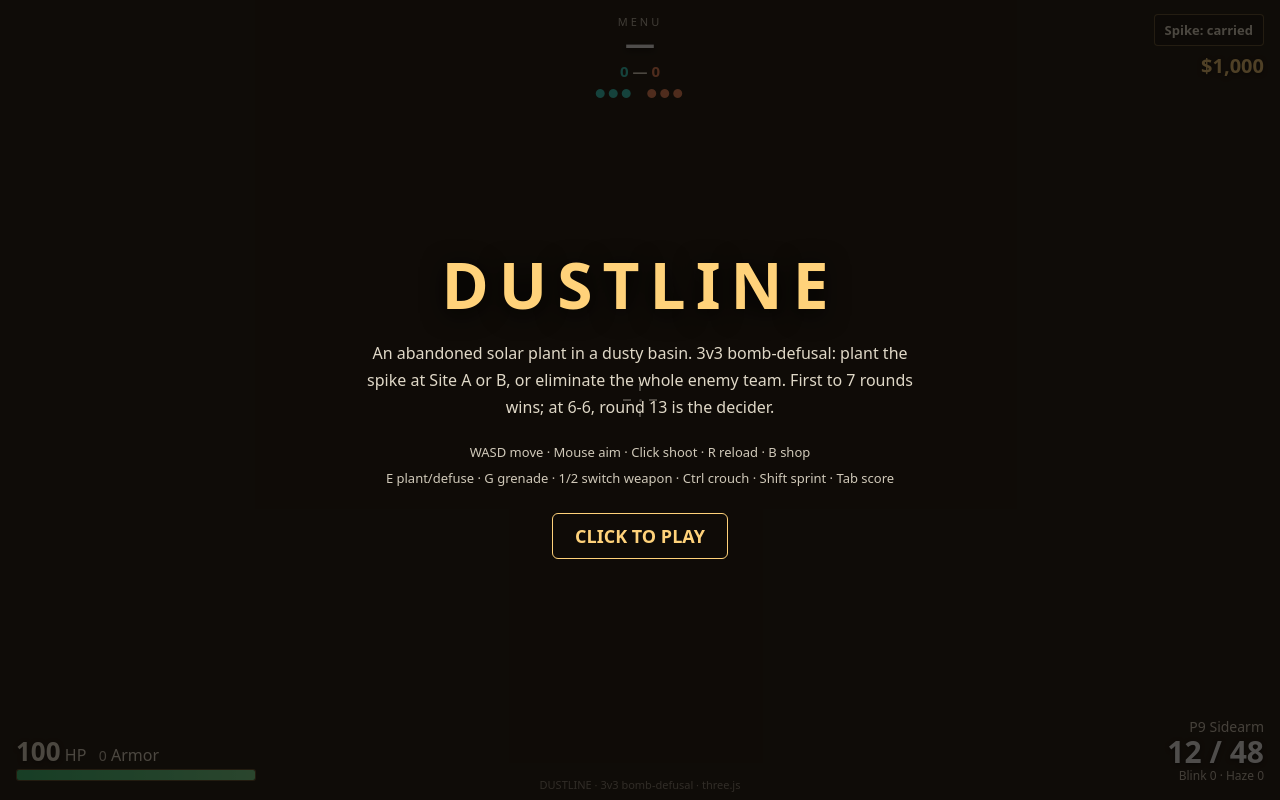
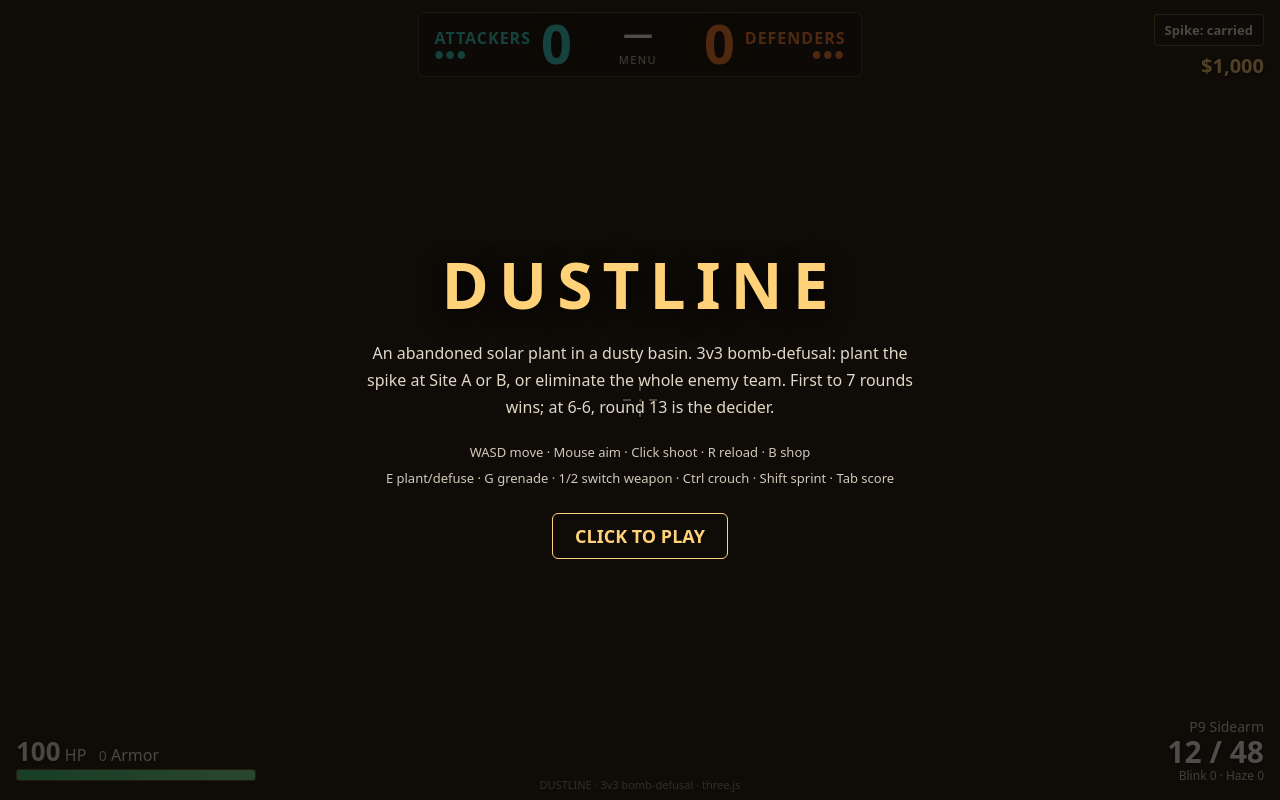
Before and after one commit to ardiansyahmam/dustline-fps, a plain HTML site: page game/index.html in a window 1280 px wide. Drawn offline with nearby package versions, Linux system fonts and the light colour scheme.

Commit message:
Round 3: live score bar in CS reference style (big team-colored scores, round info)

```diff
--- a/game/index.html
+++ b/game/index.html
@@ -30,15 +30,36 @@
   #hitmarker.kill i { background: #ff4030; }
   #vignette { inset: 0; background: radial-gradient(ellipse at center, transparent 55%, rgba(200, 20, 10, 0.55) 100%); opacity: 0; z-index: 4; }
   #flashbang { inset: 0; background: #fff; opacity: 0; z-index: 5; pointer-events: none; }
-  /* top bar */
-  #topbar { top: 14px; left: 50%; transform: translateX(-50%); text-align: center; }
-  #phase-label { font-size: 11px; letter-spacing: 3px; opacity: 0.8; }
+  /* top bar — live score bar like the reference: team name + BIG score
+     on each side, big timer in the middle with round info under it, and
+     a thin 13-round pips row under the bar. Scores dominate; team colors
+     stay DUSTLINE teal vs orange (no overtime: "ROUND 1 · first to 7" /
+     "ROUND 13 · DECIDER" under the timer, never "OT"). */
+  #topbar { top: 12px; left: 50%; transform: translateX(-50%); text-align: center;
+    background: rgba(12, 9, 6, 0.55); border: 1px solid rgba(255, 210, 122, 0.25);
+    border-radius: 6px; padding: 6px 16px 5px; }
+  #tb-row { display: flex; align-items: center; gap: 18px; }
+  .tb-side { display: flex; align-items: center; gap: 10px; }
+  .tb-namecol { display: flex; flex-direction: column; gap: 1px; }
+  .tb-side.atk .tb-namecol { align-items: flex-start; text-align: left; }
+  .tb-side.def .tb-namecol { align-items: flex-end; text-align: right; }
+  .tb-team-name { font-size: 16px; font-weight: 800; letter-spacing: 1px; white-space: nowrap; }
+  .tb-side.atk .tb-team-name { color: var(--teal); }
+  .tb-side.def .tb-team-name { color: #ff7a2e; }
+  .tb-score { font-size: 54px; font-weight: 900; line-height: 0.9; font-variant-numeric: tabular-nums;
+    text-shadow: 0 2px 0 rgba(0,0,0,0.5), 0 0 14px rgba(0,0,0,0.35); }
+  .tb-side.atk .tb-score { color: var(--teal); }
+  .tb-side.def .tb-score { color: #ff7a2e; }
+  #alive-atk, #alive-def { font-size: 10px; letter-spacing: 2px; line-height: 1; }
+  #alive-atk { color: var(--teal); } #alive-def { color: #ff7a2e; }
+  .tb-mid { text-align: center; min-width: 96px; }
   #timer { font-size: 30px; font-weight: 800; color: #fff; text-shadow: 0 2px 6px #000; font-variant-numeric: tabular-nums; line-height: 1; }
   #timer.urgent { color: #ff5040; }
-  #score-row { font-size: 15px; font-weight: 700; margin-top: 2px; }
-  #score-atk { color: var(--teal); } #score-def { color: #ff8a5a; }
-  #alive-atk, #alive-def { font-size: 12px; letter-spacing: 2px; }
-  #alive-atk { color: var(--teal); } #alive-def { color: #ff8a5a; }
+  #phase-label { font-size: 11px; letter-spacing: 1.5px; opacity: 0.85; margin-top: 3px; white-space: nowrap; }
+  #top-pips { margin-top: 3px; font-size: 11px; letter-spacing: 2px; line-height: 1; }
+  #top-pips .pip-atk { color: #2fd8c8; text-shadow: 0 0 6px rgba(47, 216, 200, 0.7); }
+  #top-pips .pip-def { color: #ff7a2e; text-shadow: 0 0 6px rgba(255, 122, 46, 0.7); }
+  #top-pips .pip-todo { color: rgba(255,255,255,0.25); }
   #bomb-status { top: 14px; right: 16px; text-align: right; font-size: 13px; font-weight: 600;
     background: var(--panel); border: 1px solid var(--line); padding: 6px 10px; border-radius: 4px; }
   #bomb-status.danger { color: #ff5040; border-color: #ff5040; background: rgba(60, 10, 5, 0.9);
@@ -174,10 +195,21 @@
 <div id="crosshair" class="hud"><i class="t"></i><i class="b"></i><i class="l"></i><i class="r"></i><i class="dot"></i></div>
 <div id="hitmarker" class="hud"><i></i><i></i></div>
 <div id="topbar" class="hud">
-  <div id="phase-label">MENU</div>
-  <div id="timer">—</div>
-  <div id="score-row"><span id="score-atk">0</span> — <span id="score-def">0</span></div>
-  <div><span id="alive-atk">●●●</span> &nbsp; <span id="alive-def">●●●</span></div>
+  <div id="tb-row">
+    <div class="tb-side atk">
+      <div class="tb-namecol"><span class="tb-team-name">ATTACKERS</span><span id="alive-atk">●●●</span></div>
+      <span class="tb-score" id="score-atk">0</span>
+    </div>
+    <div class="tb-mid">
+      <div id="timer">—</div>
+      <div id="phase-label">MENU</div>
+    </div>
+    <div class="tb-side def">
+      <span class="tb-score" id="score-def">0</span>
+      <div class="tb-namecol"><span class="tb-team-name">DEFENDERS</span><span id="alive-def">●●●</span></div>
+    </div>
+  </div>
+  <div id="top-pips"></div>
 </div>
 <div id="bomb-status" class="hud">Spike: carried</div>
 <div id="money" class="hud">$1,000</div>
--- a/game/src/hud.js
+++ b/game/src/hud.js
@@ -127,7 +127,13 @@ export function updateHud(hud, state) {
   const mm = Math.floor(t / 60), ss = String(t % 60).padStart(2, '0');
   setText(el('timer'), state.phase === PHASE.LIVE || state.phase === PHASE.BUY ? `${mm}:${ss}` : '—');
   el('timer').classList.toggle('urgent', state.phase === PHASE.LIVE && t <= 10);
-  setText(el('phase-label'), { menu: 'MENU', buy: 'BUY PHASE', live: 'ROUND ' + state.round, end: 'ROUND OVER', match: 'MATCH OVER' }[state.phase]);
+  // Live bar round info under the timer — same rule as the scoreboard:
+  // NO overtime in DUSTLINE; at 6-6, round 13 is the DECIDER (first-to-7).
+  const isDecider = state.round >= 13;
+  const roundInfo = isDecider ? 'ROUND 13 · DECIDER' : `ROUND ${state.round} · first to 7`;
+  setText(el('phase-label'), { menu: 'MENU',
+    buy: isDecider ? 'BUY PHASE · ROUND 13 · DECIDER' : `BUY PHASE · ROUND ${state.round}`,
+    live: roundInfo, end: 'ROUND OVER', match: 'MATCH OVER' }[state.phase]);
 
   // Score + alive.
   setText(el('score-atk'), String(state.score[TEAM.ATK]));
@@ -136,6 +142,16 @@ export function updateHud(hud, state) {
   const aliveDef = state.agents.filter((a) => a.team === TEAM.DEF && a.alive).length;
   setText(el('alive-atk'), '●'.repeat(aliveAtk) + '○'.repeat(3 - aliveAtk));
   setText(el('alive-def'), '●'.repeat(aliveDef) + '○'.repeat(3 - aliveDef));
+
+  // Live bar pips — thin 13-round history under the bar (same data as
+  // the Tab scoreboard; rebuilt only when it changes).
+  let pips = '';
+  for (let r = 0; r < 13; r++) {
+    const w = state.roundHistory[r];
+    pips += w === TEAM.ATK ? '<span class="pip-atk">●</span>'
+      : w === TEAM.DEF ? '<span class="pip-def">●</span>' : '<span class="pip-todo">○</span>';
+  }
+  if (pips !== hud.lastTopPips) { hud.lastTopPips = pips; el('top-pips').innerHTML = pips; }
 
   // Health / armor / ammo / money.
   el('health-bar').style.width = `${Math.max(0, p.hp)}%`;
```
